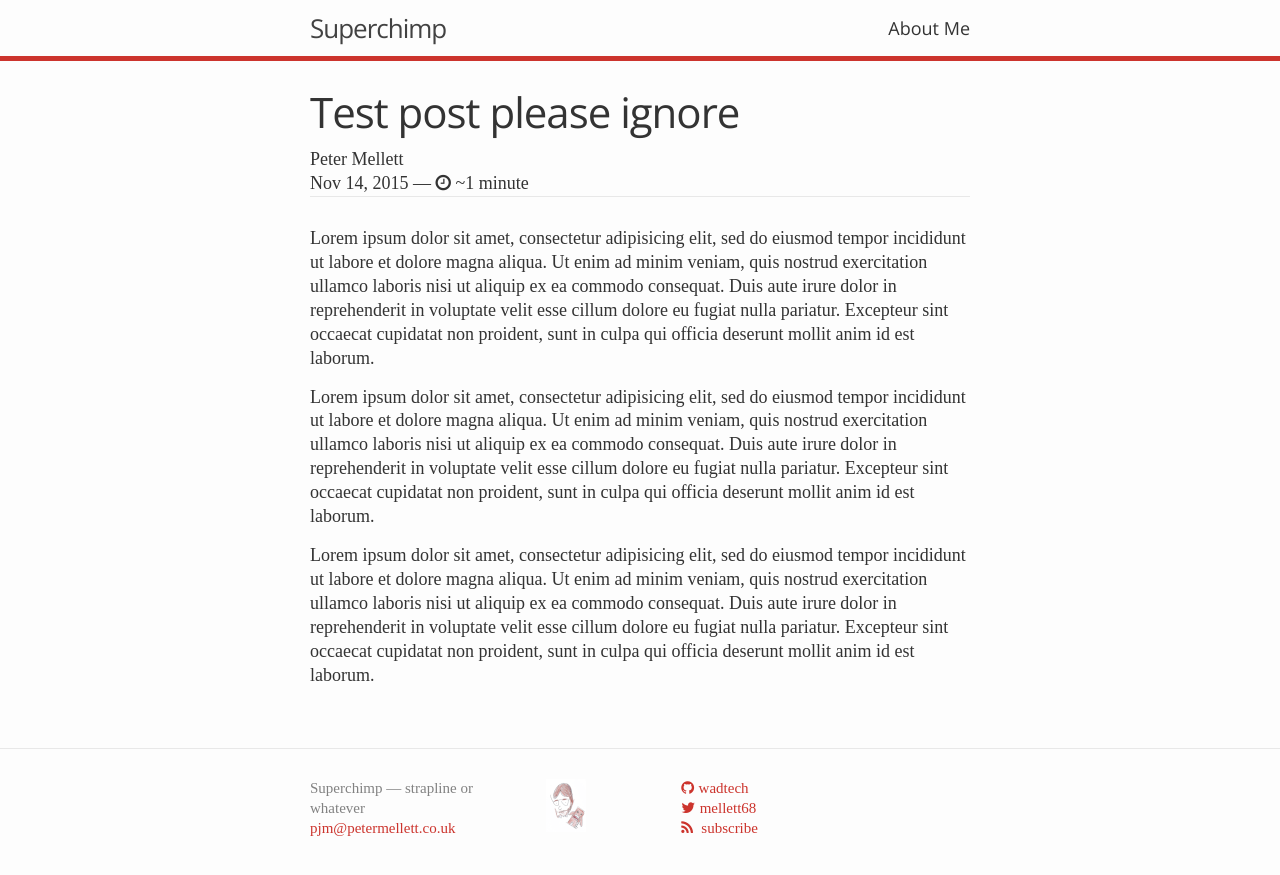
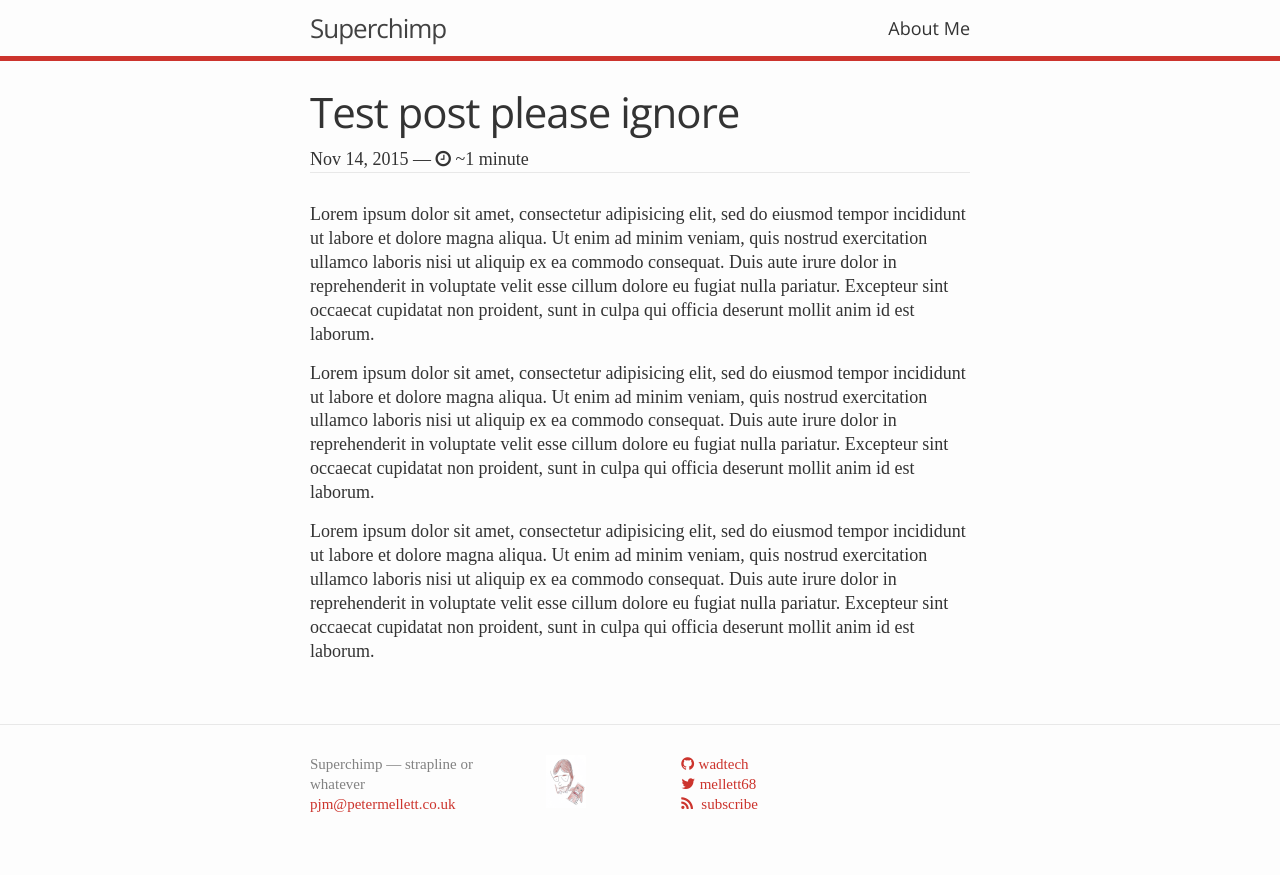
Before and after one commit to wadtech/wadtech.github.io, a Jekyll site: the page built from _posts/2015-11-15-test-post-please-ignore.md, in a window 1280 px wide. Shown: the top 875 px of the page. Built offline with Jekyll 4.4.1, drawn with Linux system fonts in a browser that asks for light colours; some web fonts are replaced.

Commit message:
page author not site author

```diff
--- a/_layouts/post.html
+++ b/_layouts/post.html
@@ -8,7 +8,7 @@ layout: default
     <h1 class="post-title" itemprop="name headline">{{ page.title }}</h1>
 
     <p class="post-meta">
-      <aside class="post-author">{{ site.author }}</aside>
+      <aside class="post-author">{{ page.author }}</aside>
       <time datetime="{{ page.date | date_to_xmlschema }}" itemprop="datePublished">{{ page.date | date: "%b %-d, %Y" }}</time>{% if page.author %} • <span itemprop="author" itemscope itemtype="http://schema.org/Person"><span itemprop="name">{{ page.author }}</span></span>{% endif %}
       &mdash; {%include read_time.html %}
     </p>
```
